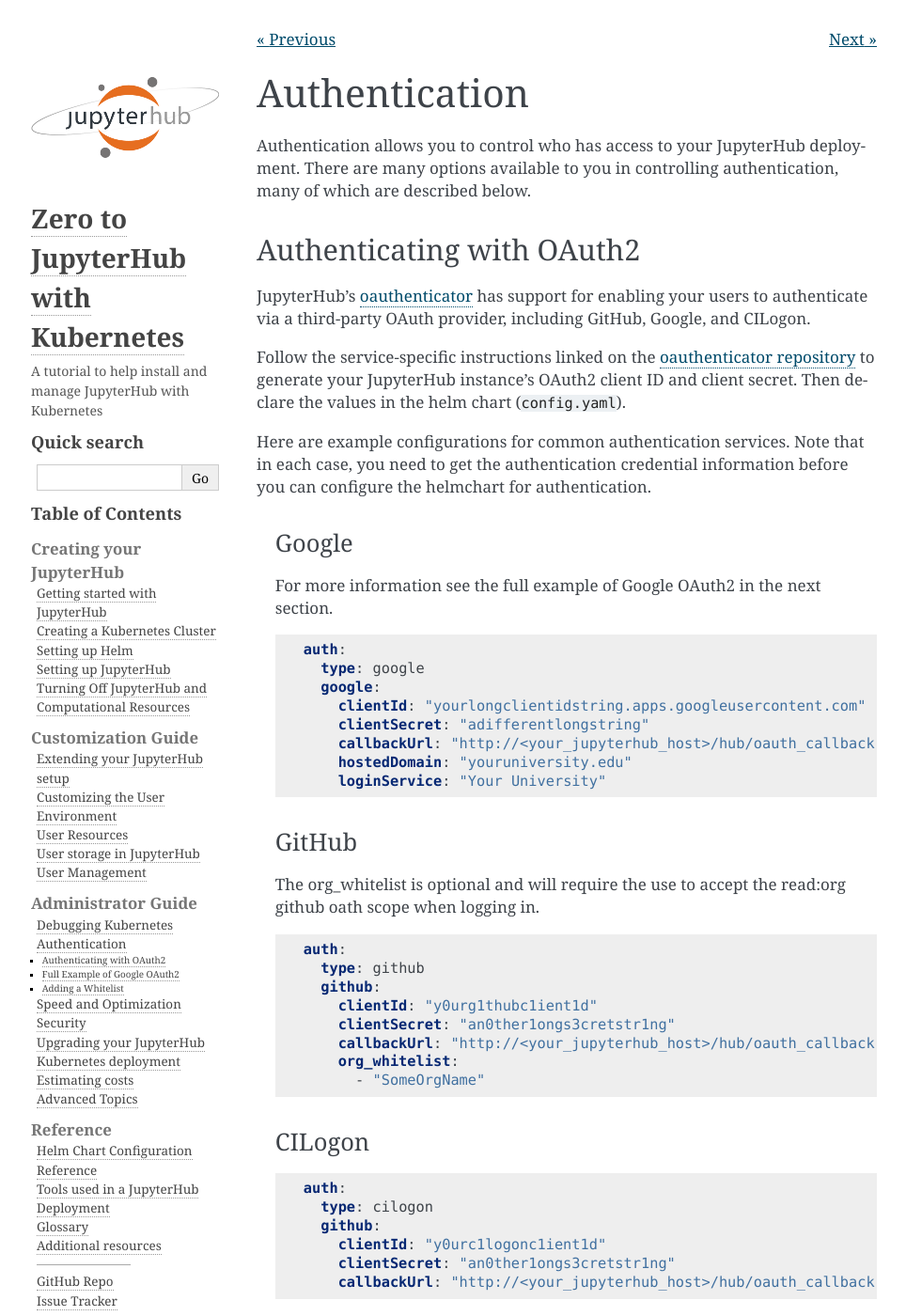
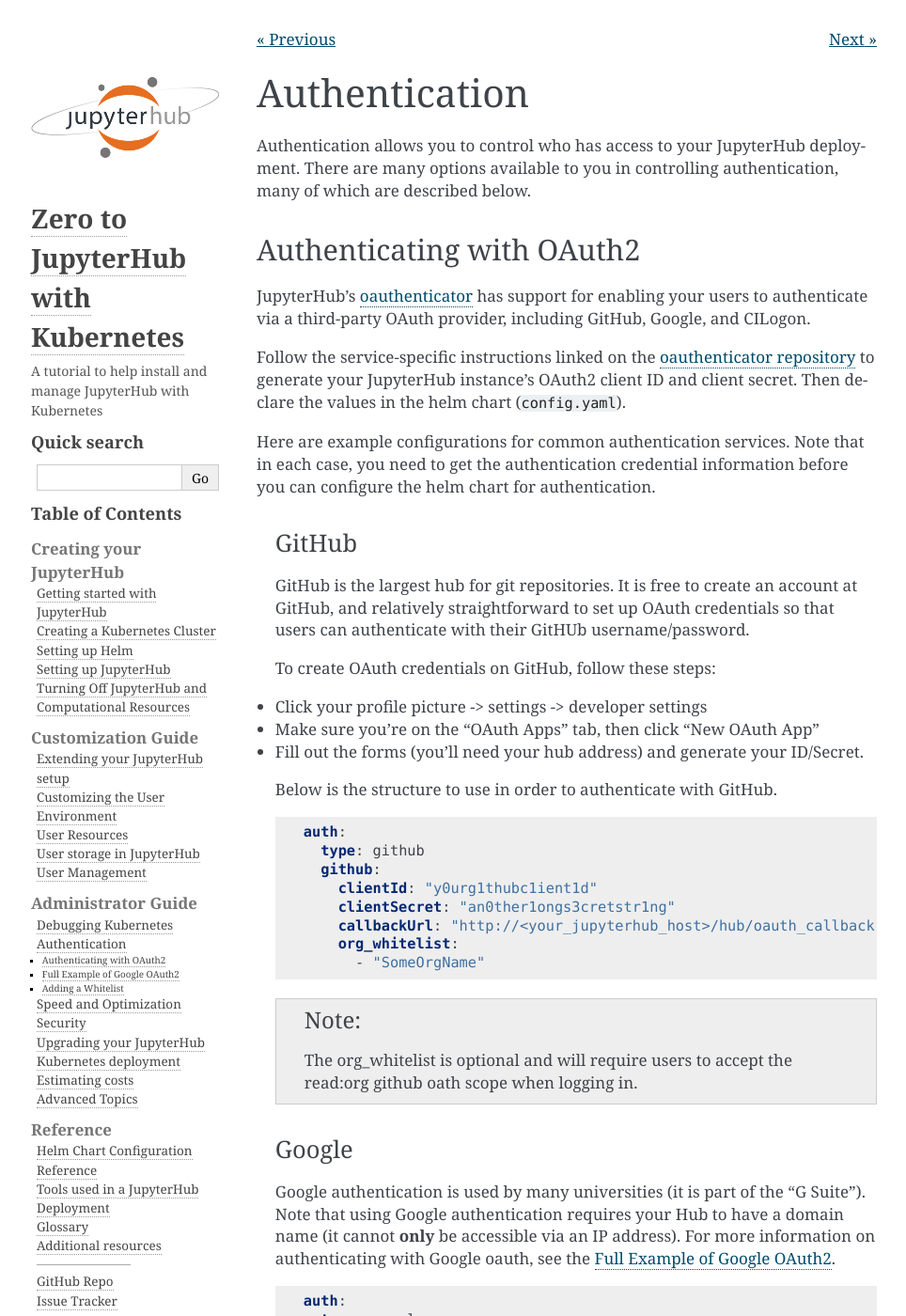
Before and after one commit to jupyterhub/zero-to-jupyterhub-k8s, a Sphinx documentation site: the page built from doc/source/authentication.rst, in a window 1280 px wide and 1400 px high. Shown: the whole window at 94% size, without its empty margins (147-1111 px from the left). Built offline with Sphinx 7.4.7, drawn with Linux system fonts in a browser that asks for light colours; pages that are not in the unit, such as notebooks, are missing from menus.

Commit message:
small updates to auth

```diff
--- a/doc/source/authentication.rst
+++ b/doc/source/authentication.rst
@@ -21,12 +21,46 @@
 
 Here are example configurations for common authentication services. Note
 that in each case, you need to get the authentication credential information
-before you can configure the helmchart for authentication.
+before you can configure the helm chart for authentication.
+
+GitHub
+^^^^^^
+
+GitHub is the largest hub for git repositories. It is free to create an account
+at GitHub, and relatively straightforward to set up OAuth credentials so that
+users can authenticate with their GitHUb username/password.
+
+To create OAuth credentials on GitHub, follow these steps:
+
+* Click your profile picture -> settings -> developer settings
+* Make sure you're on the "OAuth Apps" tab, then click "New OAuth App"
+* Fill out the forms (you'll need your hub address) and generate your ID/Secret.
+
+Below is the structure to use in order to authenticate with GitHub.
+
+.. code-block:: yaml
+
+      auth:
+        type: github
+        github:
+          clientId: "y0urg1thubc1ient1d"
+          clientSecret: "an0ther1ongs3cretstr1ng"
+          callbackUrl: "http://<your_jupyterhub_host>/hub/oauth_callback"
+          org_whitelist:
+            - "SomeOrgName"
+
+
+.. note::
+
+   The org_whitelist is optional and will require users to accept the read:org github oath scope when logging in.
 
 Google
 ^^^^^^
 
-For more information see the full example of Google OAuth2 in the next section.
+Google authentication is used by many universities (it is part of the "G Suite").
+Note that using Google authentication requires your Hub to have a domain name
+(it cannot **only** be accessible via an IP address).
+For more information on authenticating with Google oauth, see the :ref:`google_oauth`.
 
 .. code-block:: yaml
 
@@ -38,22 +72,6 @@
         callbackUrl: "http://<your_jupyterhub_host>/hub/oauth_callback"
         hostedDomain: "youruniversity.edu"
         loginService: "Your University"
-
-GitHub
-^^^^^^
-
-The org_whitelist is optional and will require the use to accept the read:org github oath scope when logging in.
-
-.. code-block:: yaml
-
-      auth:
-        type: github
-        github:
-          clientId: "y0urg1thubc1ient1d"
-          clientSecret: "an0ther1ongs3cretstr1ng"
-          callbackUrl: "http://<your_jupyterhub_host>/hub/oauth_callback"
-          org_whitelist:
-            - "SomeOrgName"
 
 CILogon
 ^^^^^^^
@@ -119,6 +137,8 @@
             userdata_method: GET
             userdata_params: {'state': 'state'}
             username_key: preferred_username
+
+.. _google_oauth:
 
 Full Example of Google OAuth2
 -----------------------------
```
